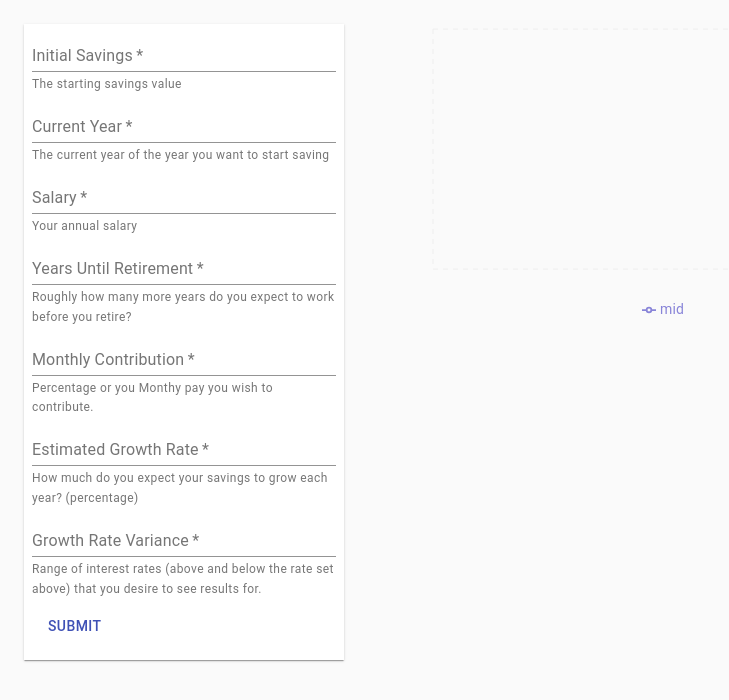
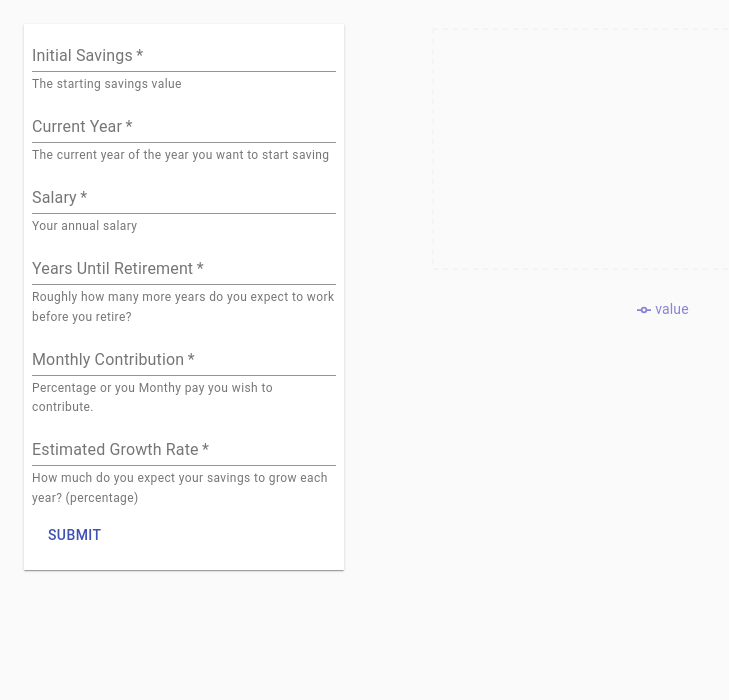
Before and after one commit to wdmcculloch/retirement-calculator, a React app: page / in a window 1280 px wide. Shown: the top 700 px of the page, without its empty margins (0-729 px from the left). Built offline with nearby package versions, Linux system fonts and the light colour scheme; the HTML template or start-up script is replaced by a standard one.

Commit message:
remove variance input

```diff
--- a/client/src/components/App.jsx
+++ b/client/src/components/App.jsx
@@ -45,13 +45,13 @@ const App = (props) => {
         amount = initial * (1 + mid);
         amount += (income * contribution);
         obj.name = i;
-        obj.mid = Number(amount.toFixed(2));
+        obj.value = Number(amount.toFixed(2));
         data.push(obj);
       } else {
         amount = amount * (1 + mid);
         amount += (income * contribution);
         obj.name = i;
-        obj.mid = Number(amount.toFixed(2));
+        obj.value = Number(amount.toFixed(2));
         data.push(obj);
       }
     }
--- a/client/src/components/Chart.jsx
+++ b/client/src/components/Chart.jsx
@@ -5,6 +5,7 @@ import SpacingDesign from './context/design.jsx';
 
 const Chart = (props) => {
   let data = props.data;
+  console.log(data);
   return (
     <Box style={{
       ...SpacingDesign.marginx(3),
@@ -18,7 +19,7 @@ const Chart = (props) => {
       <YAxis />
       <Tooltip/>
       <Legend />
-      <Line type="monotone" dataKey="mid" stroke="#8884d8" />
+      <Line type="monotone" dataKey="value" stroke="#8884d8" />
       {/* <Line type="monotone" dataKey="pv" stroke="#82ca9d" /> */}
     </LineChart>
     </Box>
--- a/client/src/components/Form.jsx
+++ b/client/src/components/Form.jsx
@@ -32,8 +32,8 @@ const Form = (props) => {
             helperText='Percentage or you Monthy pay you wish to contribute.' />
           <TextField id="form-input" type='number' required name='growth' label="Estimated Growth Rate" onChange={props.change}
             helperText='How much do you expect your savings to grow each year? (percentage)' />
-          <TextField id="form-input" type='number' required name='variance' label="Growth Rate Variance" onChange={props.change}
-            helperText='Range of interest rates (above and below the rate set above) that you desire to see results for.' />
+          {/* <TextField id="form-input" type='number' required name='variance' label="Growth Rate Variance" onChange={props.change}
+            helperText='Range of interest rates (above and below the rate set above) that you desire to see results for.' /> */}
         </Box>
 
         <Button display='flex' justifycontent='flex-end' color='primary' style={{
```
